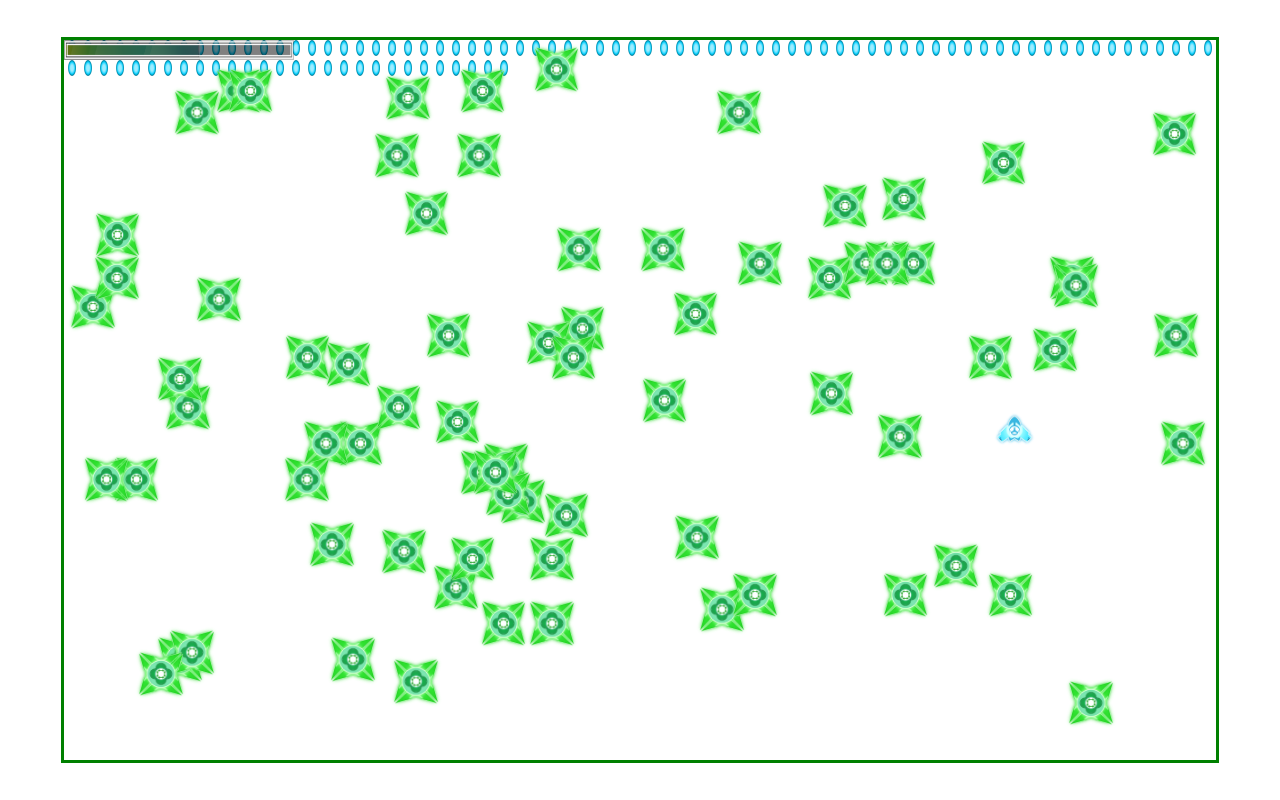
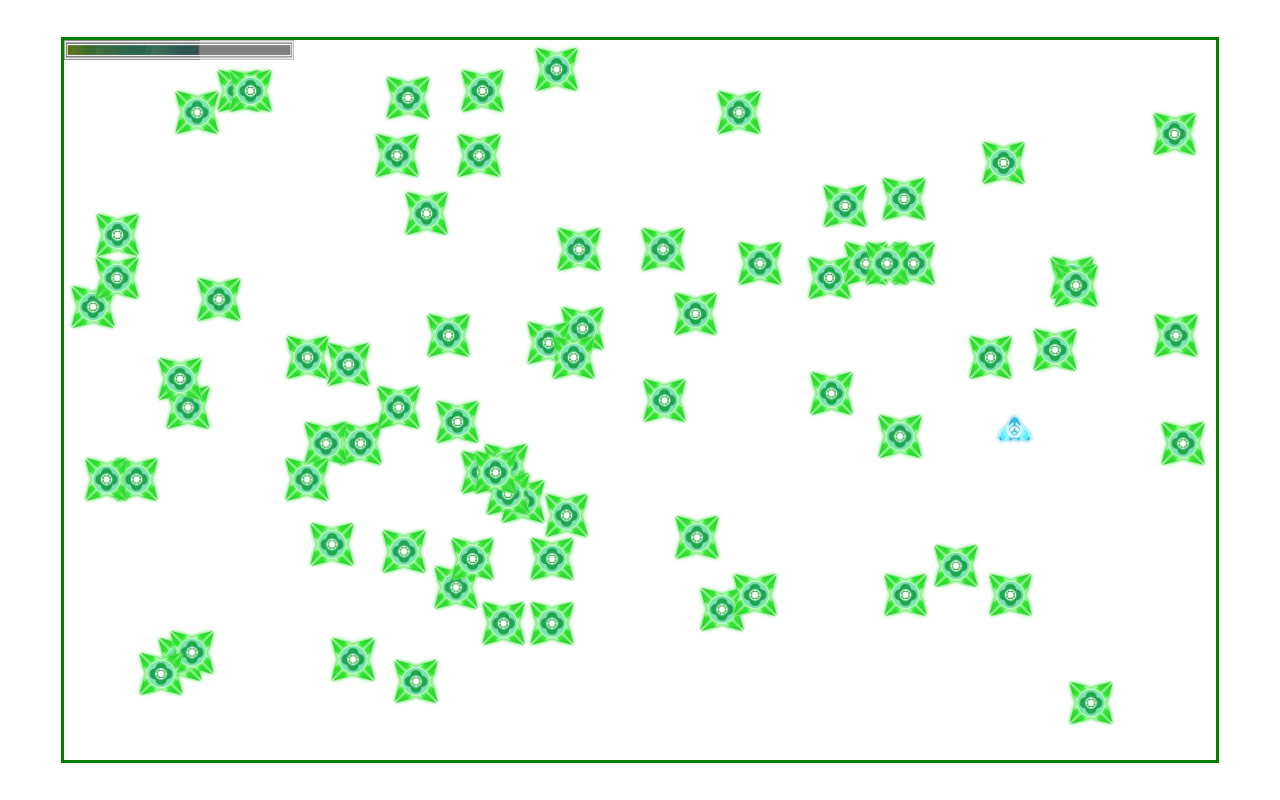
Before and after one commit to xing142857/Game, a Vue app in the folder my-vue-app/: page / in a window 1280 px wide. Built offline with nearby package versions, Linux system fonts and the light colour scheme.

Commit message:
Link bulletPlayer's position

```diff
--- a/my-vue-app/src/App.vue
+++ b/my-vue-app/src/App.vue
@@ -10,6 +10,9 @@ const ELEMENTMAXHEIGHT = 100-ELEMENTSIZE*2
 
 // Game difficulty
 let difficulty = 100
+
+// How many bullets player are fired.
+let bulletPlayerIndex = 0
 
 // Player Class
 class Player {
@@ -112,8 +115,8 @@ class BulletPlayer {
   private bulletPlayerTop: number;
   private bulletPlayerLeft: number;
   constructor() {
-    this.bulletPlayerLeft = 80;
-    this.bulletPlayerTop = 50;
+    this.bulletPlayerLeft = -100;
+    this.bulletPlayerTop = -100;
   }
 
   getTopPosition(): number {return this.bulletPlayerTop;}
@@ -188,7 +191,6 @@ const updateEnemyPosition = () => {
 const checkCollision = () => {
   if (enemyArray.value.filter(enemy => Math.abs(enemy.getLeftPosition()-player.value.getLeftPosition()) < ELEMENTSIZE*0.5 && Math.abs(enemy.getTopPosition()-player.value.getTopPosition()) < ELEMENTSIZE*0.5).length>0) {
     player.value.setplayerLife(player.value.getplayerLife()-1)
-    console.log(player.value.getplayerLife())
   }
 }
 
@@ -201,10 +203,19 @@ const handleKeyUp = (event: KeyboardEvent) => {
   pressedKeys.delete(event.key)
 }
 
+// Moniter the player's bullet and initial their start position
+const fireBulletPlayer = () => {
+  if (pressedKeys.has(' ')) {
+    bulletPlayerArray.value[bulletPlayerIndex].setLeftPosition(player.value.getLeftPosition())
+    bulletPlayerArray.value[bulletPlayerIndex].setTopPosition(player.value.getTopPosition())
+  }
+}
+
 // Start the game loop
 const startGameLoop = () => {
   gameLoopInterval = window.setInterval(() => {
     player.value.updatePlayerPosition()
+    fireBulletPlayer()
     updateEnemyPosition()
     checkCollision()
   }, 30)
@@ -265,6 +276,11 @@ const elementSize = ELEMENTSIZE + '%'
       src="./ShmupSprites/Bullet_player.png"
       alt="bulletPlayer"
       class="bulletPlayer"
+      :style="{
+        top: bulletPlayerArray[i].getTopPosition() + '%',
+        left: bulletPlayerArray[i].getLeftPosition() + '%',
+        transition: enemyArray[i].getTransitionState() ? 'top 0.03s linear, left 0.03s linear' : 'none'
+      }"
     />
 
     <img
@@ -311,4 +327,8 @@ const elementSize = ELEMENTSIZE + '%'
   width: v-bind(elementSize)
 }
 
+.bulletPlayer {
+  position: absolute;
+}
+
 </style>
```
